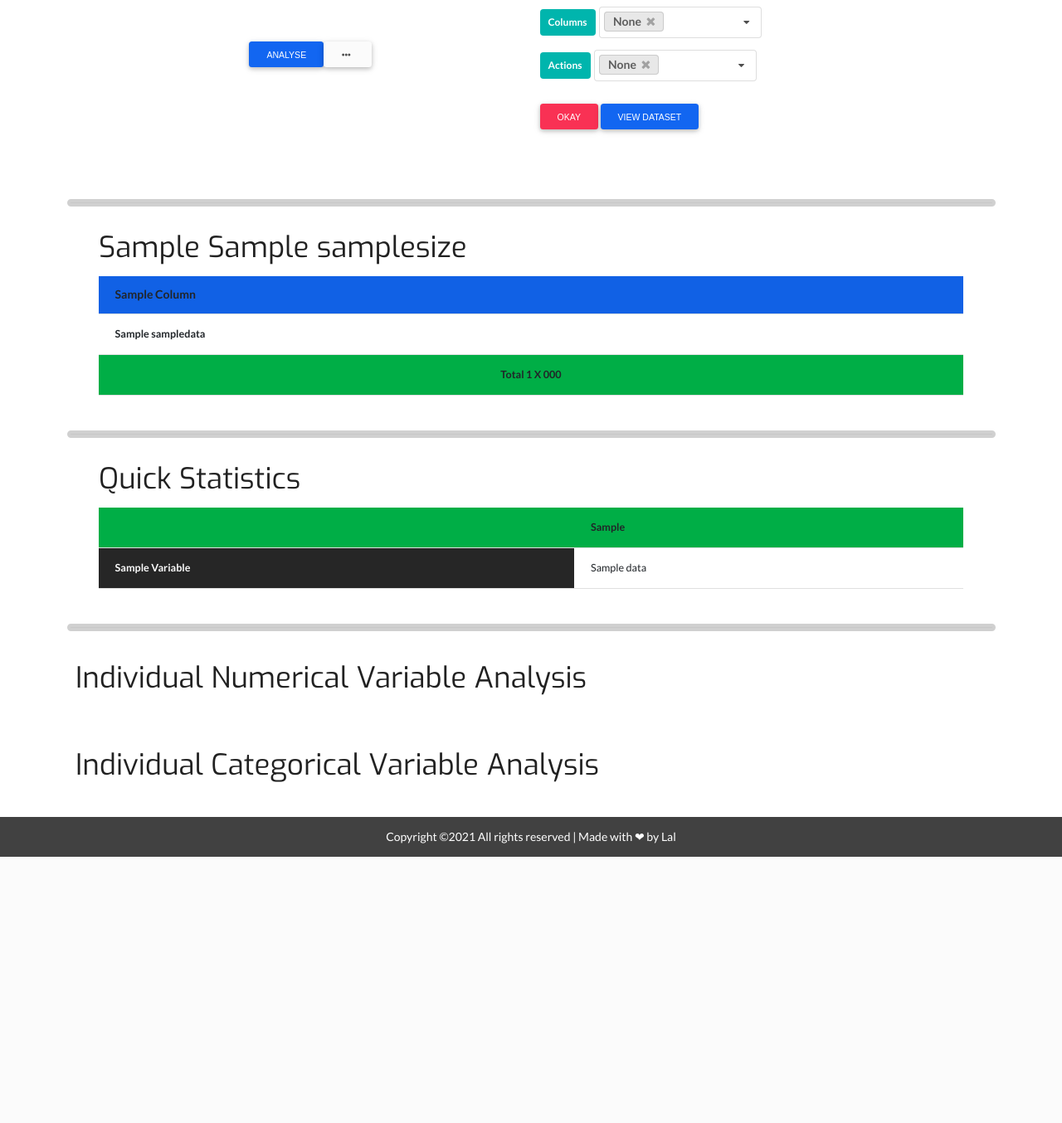
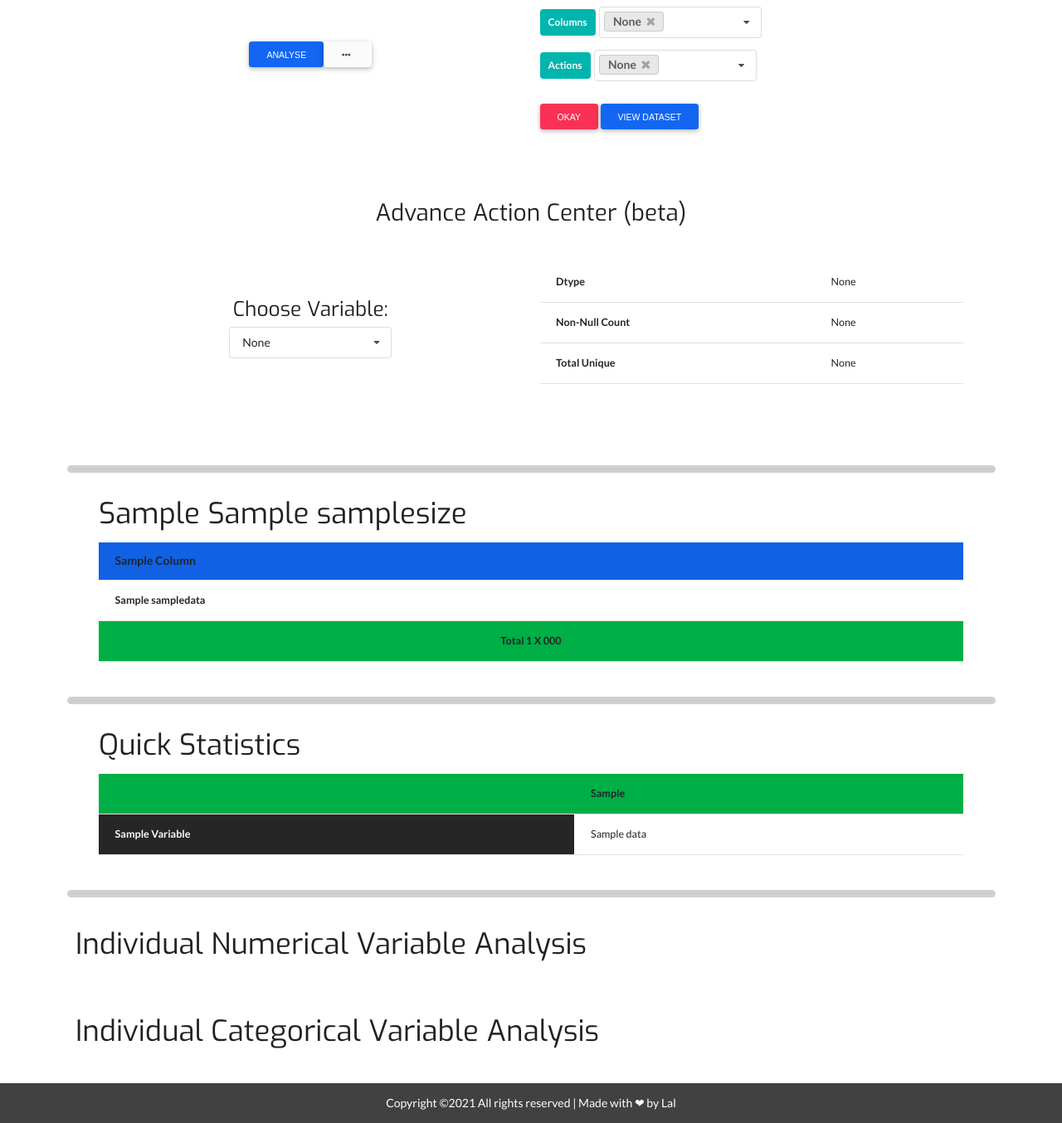
Before and after one commit to lkarjun/fastpreprocess, a FastAPI app: template fastpreprocess/template/Fastprocess.html in a window 1280 px wide. Shown: the part 891-2245 px from the top of the page at 83% size. Before the commit the page ends 1924 px from the top, so only its background shows below. Run offline with FastAPI, Linux system fonts and the light colour scheme; the template is opened without the code that fills it: most values are stand-ins (such as "Sample title", 1, 10 or a date in 2020); some libraries are stand-ins or nearby versions; some web fonts are replaced.

Commit message:
Essential Import. DatePart and "ALL###" created, bug in quick stat,

```diff
--- a/fastpreprocess/fastwork.py
+++ b/fastpreprocess/fastwork.py
@@ -78,21 +78,27 @@ def replace(rep, column, to, reg):
     return fastprocess.replace(rep, column, to, reg)
 
 @app.get('/action')
-def tester(column: str, action:str, res: bool):
+def tester(column: str, action:str, res: bool = True):
     def do_it(act, i):
         if act == 'drop': finished.append(fastprocess.drop_column_(i))
         elif act == 'get_dummy': finished.append(fastprocess.get_dummy_(i))
         elif act[:11] == 'fillmissing': finished.append(fastprocess.missing_(i, act[12:]))
         elif act in ['set_numeric', 'set_categorical']: finished.append(fastprocess.convert_(i, act[4:]))
-        elif act[:5] == "dtype" : finished.append(fastprocess.convert_(i, act[4:], downcast=act[6:]))
+        elif act[:5] == "dtype" : finished.append(fastprocess.convert_(i, "dtype", downcast=act[6:]))
         elif act == 'label_encode': finished.append(fastprocess.label_encode_(i))
         elif act[:6] == 'scalar': finished.append(fastprocess.scaler_(i, act[7:]))
+        elif act[:4] == 'date': finished.append(fastprocess.add_date(action=act[5:], column=i))
         else: finished.append("cool")
 
     finished = []
     column, action = column.split(','), action.split(',')
+
+    if "ALL###" in column:
+        if len(column) == 1: column = fastprocess.copy.columns
+        elif (column.index("ALL###") == 0) and (len(column) > 1):
+            column = [i for i in fastprocess.copy.columns if i not in column[1:]]
+        else: return "Can't Process!"
     print(column, action)
-
     for act in action:
         for i in column: do_it(act, i)
 
--- a/fastpreprocess/static/main.js
+++ b/fastpreprocess/static/main.js
@@ -11,9 +11,6 @@ function action_main(action, value){
     data: {'column': String(column), 'action': String(action_)},
     contentType: "application/json",
     success: function(data){
-      if(action_ == 'drop' || action_ == 'get_dummy'){
-        $('#'+column).css('display', 'none');
-      }
       $('#action_btn').css('display', 'block');
       alert(data);
       console.log(data);
@@ -138,6 +135,75 @@ function objcopy(tomain=false){
 
 // Advance section scripts.....
 
+$('#form_replace').on('submit',(function(e) {
+  e.preventDefault();
+  $('#replace_button').css('display', 'none');
+  replacer_ = $('#replacer').val()
+  value = $('#select_var').val();
+  to = $('#replace_to').val();
+  reg = $('#reg_check').is(":checked");
+  $.ajax({
+
+      type:'GET',
+      url: '/replace',
+      data:{'rep': replacer_,'column': value, 'to': to, 'reg': String(reg)},
+      contentType: "application/json",
+      success: function(data){
+          alert(data);
+          console.log(data);
+          $('#replace_button').css('display', 'block');
+          var_change();
+      },
+      error: function(data){
+          alert(data);
+          $('#replace_button').css('display', 'block');
+      }
+
+  });
+}));
+
+
+
+function var_change() {
+  $('#select_var').css("display", "none");
+  value = $('#select_var').val();
+
+  $('#var_name').html(value);
+  $('#select_var').css("display", "block");
+  console.log(value)
+  if(value != 'None'){
+      $.ajax({
+          type: 'get',
+          async: true,
+          url: '/info',
+          data: {'column': value},
+          contentType: "application/json",
+          success: function(data){
+              console.log(data);
+              $('#dtype').html(data.dtype);
+              $('#count').html(data.count);
+              $('#unique').html(data.unique);
+              $('#replacer').empty();
+              // $("#replacer").append("<option id='ALL' value='ALL*' class='font-weight-bold'>###Replace ALL###</option>")
+          //     data.unique_values.forEach(element => {
+          //             var v = '<option id='+element+' value='+ element+'>'+element+'</option>';
+          //     $("#replacer").append(v)
+              $("#IndAdv").css('display', 'block')
+          // });
+
+      },
+          error: function(data){
+              alert(data);
+      }
+  });
+  }
+  else{
+      $('#IndAdv').css('display', 'none');
+      $('#dtype').html('None');
+      $('#count').html('None');
+      $('#unique').html('None');
+  }
+  }
 
 // $('#form_replace').on('submit',(function(e) {
 //   e.preventDefault();
--- a/fastpreprocess/template/Fastprocess.html
+++ b/fastpreprocess/template/Fastprocess.html
@@ -68,7 +68,7 @@
 <!--Action Center-->
 <section class="pe-3 me-3 ms-3 ps-3 pt-1 pb-3 mt-1 mb-3 pt-md-5 mt-md-5 pb-md-5 mb-md-5">
     <div class="container">
-        <div class="row pb-5">
+        <div class="pb-5">
             <p class="h2"style="font-family: 'Exo', sans-serif;">Action Center</p>
         </div>
 
@@ -76,7 +76,7 @@
             <div class="col-md-6">
                 <div style="display: block;" class="d-flex justify-content-center pt-md-5">
                     <button onclick="objcopy()" class="btn btn-primary">Analyse</button>
-                    <a href="/advance"><button class="btn btn-light"><i class="ellipsis horizontal icon"></i></button></a>
+                    <button class="btn btn-light" onclick="$('#adv').css('display', 'block')"><i class="ellipsis horizontal icon"></i></button>
                 </div>
             </div>
 
@@ -88,13 +88,14 @@
 
                     <select multiple="" class="ui search dropdown" id="actionSec2">
                         <option value="none" selected class="font-weight-bold"> None </option>
+                        <option value="ALL###" class="font-weight-bold">*#ALL#*</option>
                     </select>
 
                     <br>
 
                     <div class="pt-md-3">
 
-                        <div class="ui teal  label">
+                        <div class="ui teal label">
                             <p>Actions</p>
                         </div>
 
@@ -103,17 +104,20 @@
                             <option value="drop" class="font-weight-bold">Drop</option>
                             <option value="set_numeric" class="font-weight-bold">SetColumn(Numeric)</option>
                             <option value="set_categorical" class="font-weight-bold">SetColumn(Categorical)</option>
+                            <option value="date_makeit" class="font-weight-bold">SetColumn(Date)</option>
+
                             <option value="dtype_integer" class="font-weight-bold">Dtype(int)</option>
                             <option value="dtype_float" class="font-weight-bold">Dtype(float)</option>
-                            <option value="dtype_unsigned" class="font-font-weight-bold">Dtype(unsigned)</option>
 
                             <option value="fillmissing_mode" class="font-weight-bold">FillMissing(Mode)</option>
                             <option value="fillmissing_median" class="font-weight-bold">FillMissing(Median)</option>
                             <option value="fillmissing_mean" class="font-weight-bold">FillMissing(Mean)</option>
                             <option value="fillmissing_0" class="font-weight-bold">FillMissing(0)</option>
 
-                            <option value="get_dummy" class="font-weight-bold">Get dummy(Drop 1st column)</option>
+                            <option value="get_dummy" class="font-weight-bold">Get dummy</option>
                             <option value="label_encode" class="font-weight-bold">Label Encode</option>
+                            <option value="date_addit" class="font-weight-bold">Add Datepart</option>
+
 
                             <option value="scalar_standard" class="font-weight-bold">StandardScaler</option>
                             <option value="scalar_minmax" class="font-weight-bold">MinMaxScaler</option>
@@ -130,10 +134,91 @@
                 </div>
             </div>
         </div>
+
+
+        <div id='adv' style="display: block;">
+
+            <div class="pb-5 pt-5 mt-5 text-center">
+                <p class="h2"style="font-family: 'Exo', sans-serif;">Advance Action Center (beta)</p>
+            </div>
+            <div class="row">
+
+                <div class="col-md-6 col-sm-12 mt-md-5 mt-sm-0">
+                    <p class="h3 d-flex justify-content-center" style="font-family: 'Exo', sans-serif;">Choose Variable: </p>
+                    <div class="d-flex justify-content-center">
+                        <select class="ui search dropdown w-25" id='select_var' onchange="var_change()">
+                            <option value="None">None</option>
+                            {% for n in sample.columns %}
+                            <option value="{{n}}" id="{{n}}" class="">{{n}}</option>
+                            {% endfor %}
+                        </select>
+                    </div>
+                </div>
+
+                <div class="col-md-6">
+                    <table class="table">
+                        <tr>
+                            <th class="font-weight-bold">Dtype</th><td id='dtype'>None</td>
+                        </tr>
+                        <tr>
+                            <th class="font-weight-bold">Non-Null Count</th><td id='count'>None</td>
+                        </tr>
+                        <tr>
+                            <th class="font-weight-bold">Total Unique</th><td id='unique'>None</td>
+                        </tr>
+                    </table>
+                </div>
+
+            <!--End of row-->
+            </div>
+
+
+            <section id = 'IndAdv' class="p-3 m-3" style="background-color: #00897B; min-height: 60vh; display: none;">
+                <div class="container">
+                    <p class="h3 text-light text-center pt-3 pb-md-5 pb-sm-2 mb-sm-2 mb-md-5" style="font-family: 'Exo', sans-serif;" id='var_name'></p>
+                <div class="row">
+
+                    <div class="col-md-6">
+                        <p class="h3 d-flex justify-content-center mt-md-5 mt-sm-0 text-light" style="font-family: 'Exo', sans-serif;">Replacer</p>
+                        <div class="d-flex justify-content-center">
+                            <div class="ui form">
+                                <div class="field">
+                                    <input required type="text" placeholder="to_replace" id = 'replacer' style="max-width: 100%;">
+                                </div>
+                            </div>
+                        </div>
+
+                    </div>
+
+                    <div class="col-md-6">
+                        <form class="ui form" id='form_replace'>
+                        <div class="field">
+                            <label>Replace</label>
+                            <input required type="text" name="first-name" id='replace_to' placeholder="to value" style="max-width: 50%;">
+                        </div>
+                        <div class="field">
+                            <div class="ui checkbox">
+                                <input type="checkbox" tabindex="0" name = 'regrex', value = 'regrex' class="hidden" id='reg_check'>
+                                <label>Regrex</label>
+                            </div>
+                        </div>
+                        <button class="ui button" type="submit" id='replace_button'>Okay</button>
+                        </form>
+                    </div>
+
+
+
+        </div>
+    </div>
+</section>
+
+
+        </div>
+
     </div>
 </section>
 <script src="https://cdn.jsdelivr.net/npm/semantic-ui@2.4.2/dist/semantic.min.js"></script>
-<script>$('select.dropdown').dropdown();</script>
+<script>$('select.dropdown').dropdown(); $('.ui.checkbox').checkbox();</script>
 <hr style="border: 4px solid rgb(71, 71, 71); border-radius: 5px;">
 <!--End-->
 
```
Also changed, not shown: fastpreprocess/essential.py (+6 -2 lines), fastpreprocess/operation.py (+4 -4 lines), fastpreprocess/process.py (+51 -5 lines), fastpreprocess/static/style.css (+51 -0 lines).
